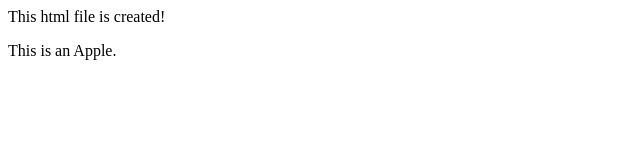
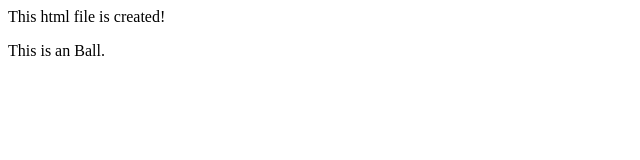
Before and after one commit to SanReg/santry, a plain HTML site: page index.html in a window 1280 px wide. Shown: the full height of the page, 0-640 px from the left. Drawn offline with Linux system fonts and the light colour scheme.

Commit message:
Changed apple to ball

```diff
--- a/index.html
+++ b/index.html
@@ -1,2 +1,2 @@
 <p>This html file is created!</p>
-<p>This is an Apple.</p>
+<p>This is an Ball.</p>
```
